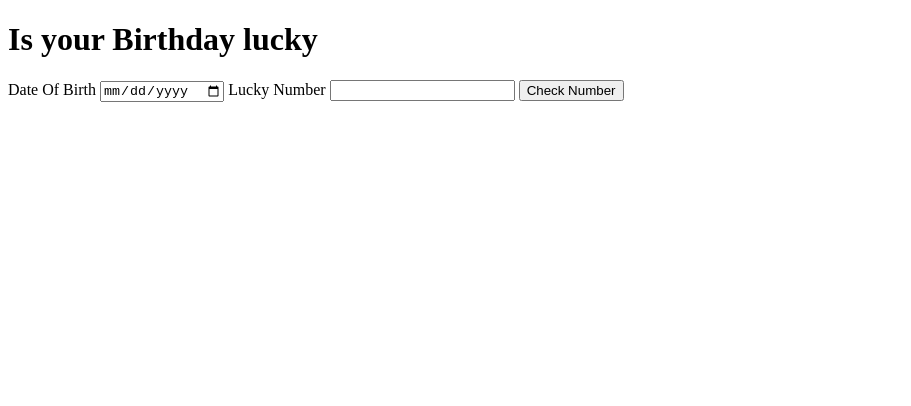
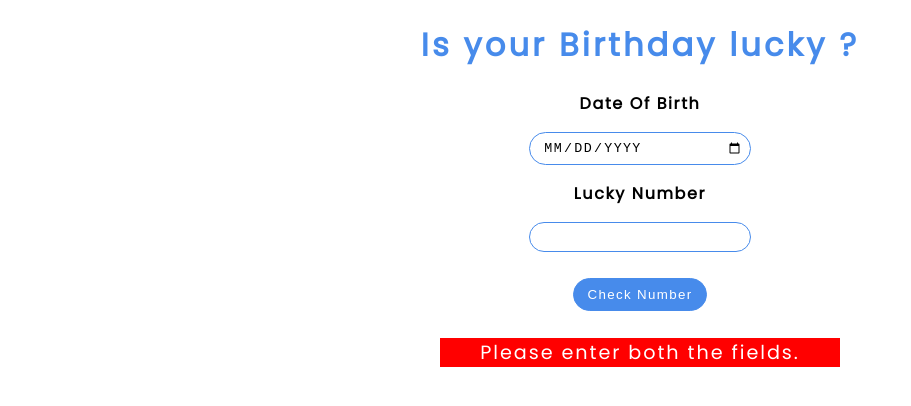
Before and after one commit to kashifhussainpathan/Is-your-birthday-lucky, a plain HTML site: page index.html in a window 1280 px wide. Both pictures are taken after a click on the button "Check Number". Shown: the whole page, without its empty margins (0-911 px from the left). Drawn offline with Linux system fonts and the light colour scheme.

Commit message:
style and feat

```diff
--- a/app.js
+++ b/app.js
@@ -0,0 +1,36 @@
+const dob = document.querySelector("#dob");
+const luckyNumber = document.querySelector("#lucky-number");
+const btn = document.querySelector(".btn");
+const output = document.querySelector(".output");
+
+btn.addEventListener("click", checkIsBirthdayLucky);
+
+function compareValues(sum,luckyNumber){
+  if (sum % luckyNumber === 0) {
+    output.innerText = "Yay, Your birthday is lucky 🎉"
+    output.style.backgroundColor="green";
+  } else{
+    output.innerText = "Your birthday is not lucky 😢"
+    output.style.backgroundColor="grey";
+  }
+};
+
+function checkIsBirthdayLucky() {
+  datevalue = dob.value;
+  const sum = calculateSum(datevalue)
+  if(dob.value&&luckyNumber.value){
+    compareValues(sum,luckyNumber.value)
+  } else{
+    output.innerText ="Please enter both the fields.";
+    output.style.backgroundColor="red";
+  }
+};
+
+function calculateSum(datevalue) {
+  let dateStr = datevalue.replaceAll("-", "");
+  let sum = 0;
+  for (var dateNum of dateStr) {
+    sum = sum + Number(dateNum);
+  }
+  return sum;
+};
--- a/index.html
+++ b/index.html
@@ -11,7 +11,7 @@
 
 <body>
     <main>
-        <h1>Is your Birthday lucky</h1>
+        <h1>Is your Birthday lucky ?</h1>
         <label for="dob"> Date Of Birth</label>
         <input type="date" id="dob">
 
--- a/style.css
+++ b/style.css
@@ -0,0 +1,78 @@
+@import url('https://fonts.googleapis.com/css2?family=Poppins&display=swap');
+
+:root {
+    --color-primary: hsl(215, 80%, 60%);
+    --color-secondary: hsl(215, 80%, 65%);
+}
+
+body {
+    font-family: 'Poppins', sans-serif;
+}
+
+main {
+    max-width: 500px;
+    width: 80%;
+    margin: 0 auto;
+}
+
+label {
+    display: block;
+    text-align: center;
+    margin: 1em 0em;
+    font-weight: bold;
+    letter-spacing: 0.10em;
+}
+
+h1 {
+    text-align: center;
+    color: var(--color-primary);
+    letter-spacing: 0.10em;
+}
+
+#dob {
+    display: block;
+    margin: 0 auto;
+}
+
+#lucky-number {
+    display: block;
+    margin: 0 auto;
+}
+
+.btn {
+    display: block;
+    padding: 0.6em 1em;
+    border-radius: 10em;
+    border: 1px solid var(--color-primary);
+    background-color: var(--color-primary);
+    color: white;
+    margin: 2em auto;
+    cursor: pointer;
+    font-weight: 500;
+    letter-spacing: 0.10em;
+}
+
+.btn:hover {
+    background-color: var(--color-secondary);
+    color: white;
+}
+
+input {
+    max-width: 200px;
+    width: 200px;
+    padding: 0.5em;
+    padding-left: 1em;
+    border-radius: 10em;
+    text-transform: uppercase;
+    border: 1px solid var(--color-primary);
+    margin: 0em auto;
+    letter-spacing: 0.10em;
+}
+.output {
+    text-align: center;
+    font-size: larger;
+    color: white;
+    width: 80%;
+    margin: 0em auto;
+    letter-spacing: 0.10em;
+}
```
